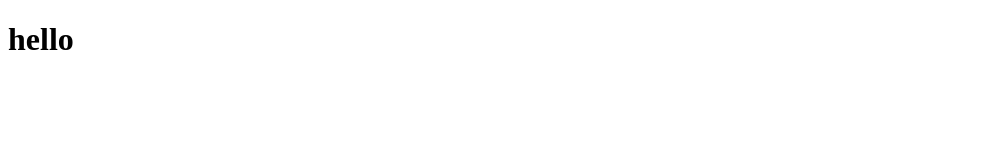
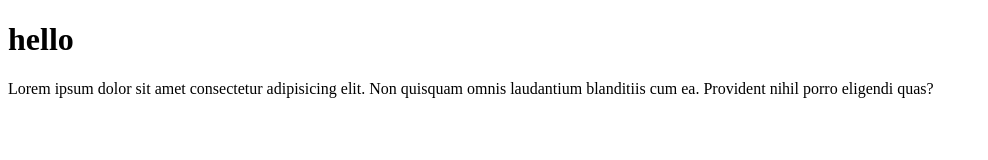
Before and after one commit to Sripriya0995/priya, a plain HTML site: page index.html in a window 1280 px wide. Shown: the whole page, without its empty margins (0-988 px from the left). Drawn offline with Linux system fonts and the light colour scheme.

Commit message:
modified

```diff
--- a/index.html
+++ b/index.html
@@ -8,5 +8,6 @@
 </head>
 <body>
     <h1>hello</h1>
+    <p>Lorem ipsum dolor sit amet consectetur adipisicing elit. Non quisquam omnis laudantium blanditiis cum ea. Provident nihil porro eligendi quas?</p>
 </body>
 </html>
```
